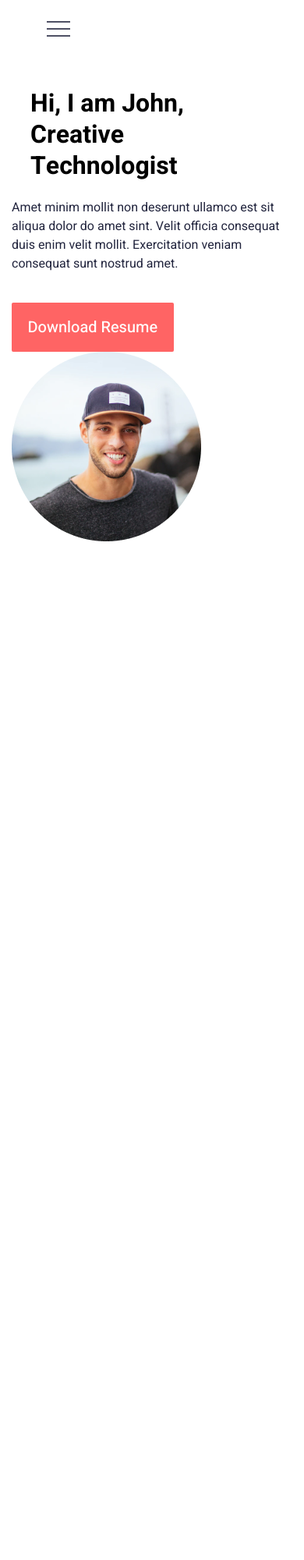
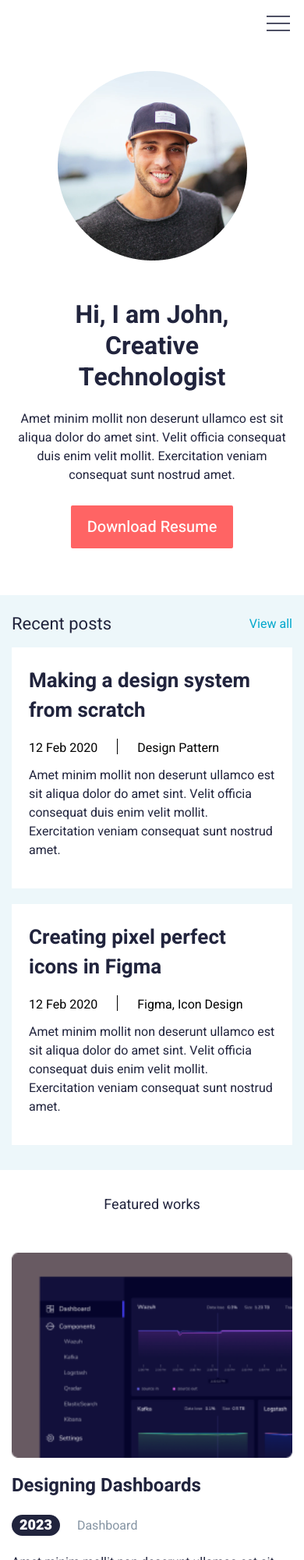
Before and after one commit to usmon171/John-figma, a plain HTML site: page index.html in a window 390 px wide. Shown: the top 2000 px of the page at 78% size. Before the commit the page ends 844 px from the top, so only its background shows below. Drawn offline with Linux system fonts and the light colour scheme.

Commit message:
bewinci taxt

```diff
--- a/index.html
+++ b/index.html
@@ -1,31 +1,34 @@
 <!DOCTYPE html>
 <html lang="en">
   <head>
-    <meta charset="UTF-8">
-    <meta name="viewport" content="width=device-width, initial-scale=1.0">
+    <meta charset="UTF-8" />
+    <meta name="viewport" content="width=device-width, initial-scale=1.0" />
     <title>John</title>
-    <link rel="stylesheet" href="https://cdnjs.cloudflare.com/ajax/libs/font-awesome/6.4.2/css/all.min.css">
-    <link rel="stylesheet" href="styles/main.css">
+    <link
+      rel="stylesheet"
+      href="https://cdnjs.cloudflare.com/ajax/libs/font-awesome/6.4.2/css/all.min.css"
+    />
+    <link rel="stylesheet" href="./styles/main.css" />
   </head>
   <body>
     <header>
       <nav>
         <ul>
-                <li>
-                    <a href="#">work</a>
-                </li>
-                <li>
-                    <a href="#">blog</a>
-                </li>
-                <li>
-                    <a href="#">contact</a>
-                </li>
+          <li><a href="#">work</a></li>
+          <li><a href="#">blog</a></li>
+          <li><a href="#">contact</a></li>
         </ul>
         <button class="toggle-menu">
-                <svg xmlns="http://www.w3.org/2000/svg" width="30" height="20" viewBox="0 0 30 20" fill="none">
-                    <path d="M0 1H30" stroke="#21243D" stroke-width="1.6"/>
-                    <path d="M0 10H30" stroke="#21243D" stroke-width="1.6"/>
-                    <path d="M0 19H30" stroke="#21243D" stroke-width="1.6"/>
+          <svg
+            xmlns="http://www.w3.org/2000/svg"
+            width="30"
+            height="20"
+            viewBox="0 0 30 20"
+            fill="none"
+          >
+            <path d="M0 1H30" stroke="#21243D" stroke-width="1.6" />
+            <path d="M0 10H30" stroke="#21243D" stroke-width="1.6" />
+            <path d="M0 19H30" stroke="#21243D" stroke-width="1.6" />
           </svg>
         </button>
       </nav>
@@ -33,16 +36,20 @@
         <div class="head-content">
           <div class="head-left">
             <h1>Hi, I am John, Creative Technologist</h1>
-                <p>Amet minim mollit non deserunt ullamco est sit aliqua dolor do amet sint. Velit officia consequat duis enim velit mollit. Exercitation veniam consequat sunt nostrud amet.</p>
+            <p>
+              Amet minim mollit non deserunt ullamco est sit aliqua dolor do
+              amet sint. Velit officia consequat duis enim velit mollit.
+              Exercitation veniam consequat sunt nostrud amet.
+            </p>
             <button>Download Resume</button>
           </div>
           <div class="head-right">
-                <img src="static/images/Ellipse 1.png" alt="John Photo"/>
+            <img src="./static/images/Ellipse 1.png" alt="John photo" />
           </div>
         </div>
       </div>
     </header>
-    <!-- <section class="post">
+    <section class="post">
       <div class="wrapper">
         <div class="title">
           <span>Recent posts</span>
@@ -56,7 +63,11 @@
               <div></div>
               <div>Design Pattern</div>
             </div>
-                    <p>Amet minim mollit non deserunt ullamco est sit aliqua dolor do amet sint. Velit officia consequat duis enim velit mollit. Exercitation veniam consequat sunt nostrud amet.</p>
+            <p>
+              Amet minim mollit non deserunt ullamco est sit aliqua dolor do
+              amet sint. Velit officia consequat duis enim velit mollit.
+              Exercitation veniam consequat sunt nostrud amet.
+            </p>
           </div>
           <div class="item">
             <h3>Creating pixel perfect icons in Figma</h3>
@@ -65,7 +76,11 @@
               <div></div>
               <div>Figma, Icon Design</div>
             </div>
-                    <p>Amet minim mollit non deserunt ullamco est sit aliqua dolor do amet sint. Velit officia consequat duis enim velit mollit. Exercitation veniam consequat sunt nostrud amet.</p>
+            <p>
+              Amet minim mollit non deserunt ullamco est sit aliqua dolor do
+              amet sint. Velit officia consequat duis enim velit mollit.
+              Exercitation veniam consequat sunt nostrud amet.
+            </p>
           </div>
         </div>
       </div>
@@ -78,10 +93,14 @@
           <div class="content">
             <h2>Designing Dashboards</h2>
             <div class="content-date">
-                    <span>2020</span>
+              <span>2023</span>
               <span>Dashboard</span>
             </div>
-                <p>Amet minim mollit non deserunt ullamco est sit aliqua dolor do amet sint. Velit officia consequat duis enim velit mollit. Exercitation veniam consequat sunt nostrud amet.</p>
+            <p>
+              Amet minim mollit non deserunt ullamco est sit aliqua dolor do
+              amet sint. Velit officia consequat duis enim velit mollit.
+              Exercitation veniam consequat sunt nostrud amet.
+            </p>
           </div>
         </div>
         <div class="main">
@@ -89,10 +108,14 @@
           <div class="content">
             <h2>Vibrant Portraits of 2020</h2>
             <div class="content-date">
-                    <span>2018</span>
+              <span>2022</span>
               <span>Illustration</span>
             </div>
-                <p>Amet minim mollit non deserunt ullamco est sit aliqua dolor do amet sint. Velit officia consequat duis enim velit mollit. Exercitation veniam consequat sunt nostrud amet.</p>
+            <p>
+              Amet minim mollit non deserunt ullamco est sit aliqua dolor do
+              amet sint. Velit officia consequat duis enim velit mollit.
+              Exercitation veniam consequat sunt nostrud amet.
+            </p>
           </div>
         </div>
         <div class="main">
@@ -100,10 +123,14 @@
           <div class="content">
             <h2>36 Days of Malayalam type</h2>
             <div class="content-date">
-                    <span>2018</span>
+              <span>2021</span>
               <span>Typography</span>
             </div>
-                <p>Amet minim mollit non deserunt ullamco est sit aliqua dolor do amet sint. Velit officia consequat duis enim velit mollit. Exercitation veniam consequat sunt nostrud amet.</p>
+            <p>
+              Amet minim mollit non deserunt ullamco est sit aliqua dolor do
+              amet sint. Velit officia consequat duis enim velit mollit.
+              Exercitation veniam consequat sunt nostrud amet.
+            </p>
           </div>
         </div>
       </div>
@@ -116,14 +143,16 @@
           </li>
           <li>
             <a href="#"><i class="fa-brands fa-instagram"></i></a>
-                </li><li>
+          </li>
+          <li>
             <a href="#"><i class="fa-brands fa-twitter"></i></a>
-                </li><li>
+          </li>
+          <li>
             <a href="#"><i class="fa-brands fa-linkedin"></i></a>
           </li>
         </ul>
         <small>Copyright ©2020 All rights reserved </small>
       </div>
-    </footer> -->
+    </footer>
   </body>
 </html>
--- a/styles/main.css
+++ b/styles/main.css
@@ -1,31 +1,30 @@
 /* HEEBO FONT FAMILY */
-@import url('https://fonts.googleapis.com/css2?family=Heebo:wght@100;200;300;400;500;600;700;800;900&display=swap');
+@import url("https://fonts.googleapis.com/css2?family=Heebo:wght@100;200;300;400;500;600;700;800;900&family=Lobster&display=swap");
 
 /* VARIABLES */
 :root {
-    --primary: #FF6464;
-    --secondry: #00A8CC;
-    --dark: #21243D;
-    --light: #8695A4;
+  --primary: #ff6464;
+  --secondary: #00a8cc;
+  --dark: #21243d;
+  --light: #8695a4;
 }
 
 * {
   margin: 0;
   padding: 0;
   box-sizing: border-box;
-    font-family: 'Heebo', sans-serif;
+  font-family: "Heebo", sans-serif;
 }
 
 a {
   text-decoration: none;
 }
-
 button {
   border: none;
   cursor: pointer;
 }
-
-ul, li {
+ul,
+li {
   list-style: none;
 }
 
@@ -40,66 +39,15 @@ header nav {
   max-width: 1100px;
   margin: 0 auto;
 }
-
 header nav .toggle-menu {
-    display: block;
+  display: none;
   background-color: transparent;
 }
-
 header nav ul {
-    display: none;
-}
-
-header nav ul li a {
-
-}
-
-header .head-content {
-    justify-content: center;
-    flex-wrap: wrap-reverse;
-    gap: 43px;
-    padding: 33px 0 60px 0;
-}
-
-header .head-content .head-left h1 {
-    font-size: 32px;
-    line-height: 40px;
-    max-width: 312px;
-    margin: 0 auto;
-    margin-bottom: 21px;
-}
-
-header .head-content .head-left p {
-    color: var(--dark);
-    margin-bottom: 38px;
-}
-
-header .head-content .head-left button {
-    border-radius: 2px;
-    background: var(--primary);
-    color: #FFF;
-    font-size: 20px;
-    font-weight: 500;
-    padding: 17px 20.5px;
-}
-
-
-@media only screen and(max-width: 576px) {
-
-    header nav {
-        padding: 20px 18px 12px 0;
   display: flex;
   justify-content: end;
+  gap: 33px;
 }
-
-    .toggle-menu {
-        display: block;
-    }
-
-    header nav ul {
-        display: none;
-    }
-
 header nav ul li a {
   color: #000;
   font-size: 20px;
@@ -107,10 +55,10 @@ header .head-content .head-left button {
 }
 
 header .head-content {
-        flex-wrap: wrap-reverse;
+  display: flex;
+  gap: 106px;
   padding: 140px 0 71px 0;
 }
-
 header .head-content .head-left h1 {
   color: var(--dark);
   font-size: 44px;
@@ -119,24 +67,21 @@ header .head-content .head-left button {
   max-width: 445px;
   margin-bottom: 40px;
 }
-
 header .head-content .head-left p {
   color: var(--dark);
   margin-bottom: 38px;
 }
-
 header .head-content .head-left button {
   border-radius: 2px;
   background: var(--primary);
-        color: #FFF;
+  color: #fff;
   font-size: 20px;
   font-weight: 500;
   padding: 17px 20.5px;
 }
-}
 
 .post {
-    background: #EDF7FA;
+  background: #edf7fa;
   padding: 7px 0 32px 0;
 }
 
@@ -145,15 +90,13 @@ header .head-content .head-left button {
   justify-content: space-between;
   align-items: center;
 }
-
-.post .title span  {
+.post .title span {
   color: var(--dark);
   font-size: 22px;
   line-height: 60px;
 }
-
 .post .title a {
-    color: var(--secondry);
+  color: var(--secondary);
   font-size: 16px;
 }
 
@@ -161,46 +104,38 @@ header .head-content .head-left button {
   display: flex;
   gap: 20px;
 }
-
 .post .item {
   background-color: white;
   padding: 24px 22px 37px 22px;
 }
-
 .post .item h3 {
   color: var(--dark);
   font-size: 26px;
   font-weight: 700;
   margin-bottom: 17px;
 }
-
 .post .item .date {
   display: flex;
   gap: 25px;
   margin-bottom: 11px;
 }
-
 .post .item .date div:nth-child(2) {
   width: 1px;
   height: 20px;
   background-color: black;
 }
-
-.post .item  p {
+.post .item p {
   color: var(--dark);
 }
-
 
 .features {
   padding: 15px 0 83px 0;
 }
-
 .features .title {
   color: var(--dark);
   font-size: 22px;
   line-height: 60px;
 }
-
 .features .main {
   display: flex;
   gap: 18px;
@@ -208,43 +143,30 @@ header .head-content .head-left button {
   padding-bottom: 15px;
   padding-top: 31px;
 }
-
-.features .main img {
-
-}
-
-.features .main .content {
-
-}
-
 .features .main .content h2 {
   color: var(--dark);
   font-size: 30px;
   font-weight: 700;
   margin-bottom: 2px;
 }
-
 .features .main .content .content-date {
   display: flex;
   align-items: center;
   gap: 26px;
   margin-top: 20px;
 }
-
 .features .main .content .content-date span:first-child {
-    color: #FFF;
+  color: #fff;
   font-size: 18px;
   font-weight: 900;
   padding: 0 10px;
   background-color: var(--dark);
   border-radius: 16px;
 }
-
 .features .main .content .content-date span:last-child {
   color: var(--light);
   font-size: 20px;
 }
-
 .features .main .content p {
   margin-top: 22px;
   color: var(--dark);
@@ -256,31 +178,73 @@ footer {
   padding-top: 51px;
   padding-bottom: 54px;
 }
-
-footer .socials {
-
-}
-
 footer .socials ul {
   display: flex;
   gap: 35px;
   margin-bottom: 26px;
 }
-
-footer .socials ul li {
-
-}
-
-footer .socials ul li a {
-
-}
-
 footer .socials ul li a i {
   font-size: 30px;
   color: var(--dark);
 }
-
 footer .socials small {
   color: var(--dark);
   font-size: 14px;
 }
+
+/* MOBILE */
+@media only screen and (max-width: 576px) {
+  /* HEADER */
+  header nav {
+    padding: 20px 18px 12px 0;
+    display: flex;
+    justify-content: end;
+  }
+  header nav .toggle-menu {
+    display: block;
+  }
+  header nav ul {
+    display: none;
+  }
+  header .head-content {
+    justify-content: center;
+    flex-wrap: wrap-reverse;
+    gap: 43px;
+    padding: 33px 0 60px 0;
+    text-align: center;
+  }
+  header .head-content .head-left h1 {
+    font-size: 32px;
+    line-height: 40px;
+    max-width: 312px;
+    margin: 0 auto;
+    margin-bottom: 21px;
+  }
+  header .head-content .head-left p {
+    margin-bottom: 27px;
+  }
+  header .head-content .head-left button {
+    padding: 13px 20.5px;
+  }
+  /* POST */
+  .post .content {
+    flex-wrap: wrap;
+  }
+  /* FEATURES */
+  .features .title {
+    text-align: center;
+    font-size: 18px;
+  }
+  .features .main {
+    flex-direction: column;
+  }
+  .features .main .content h2 {
+    font-size: 24px;
+  }
+  .features .main .content .content-date {
+    gap: 22px;
+  }
+  .features .main .content .content-date span:last-child {
+    font-size: 16px;
+  }
+}
```
Lines whose indentation alone changed are shown as unchanged.
